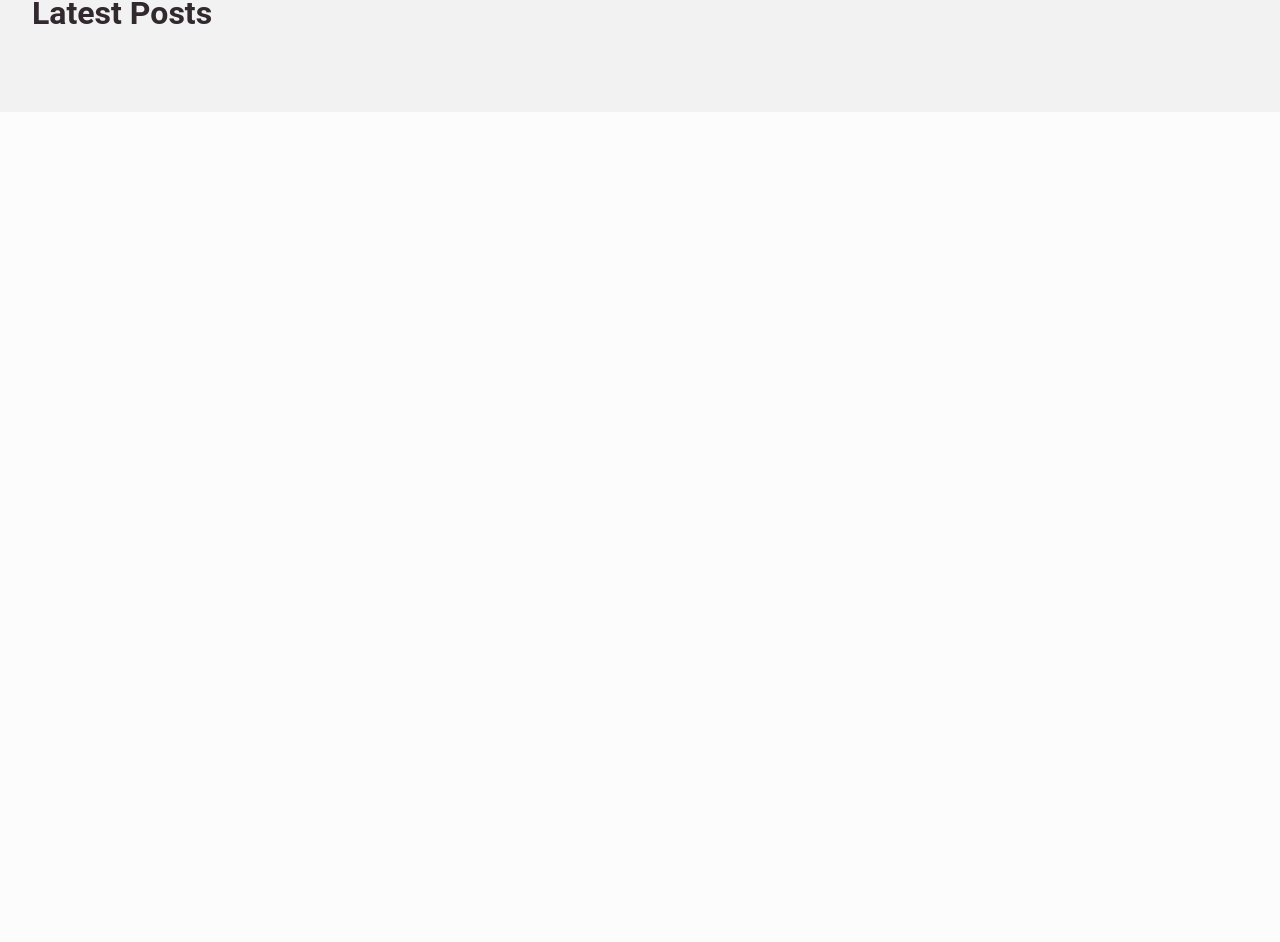
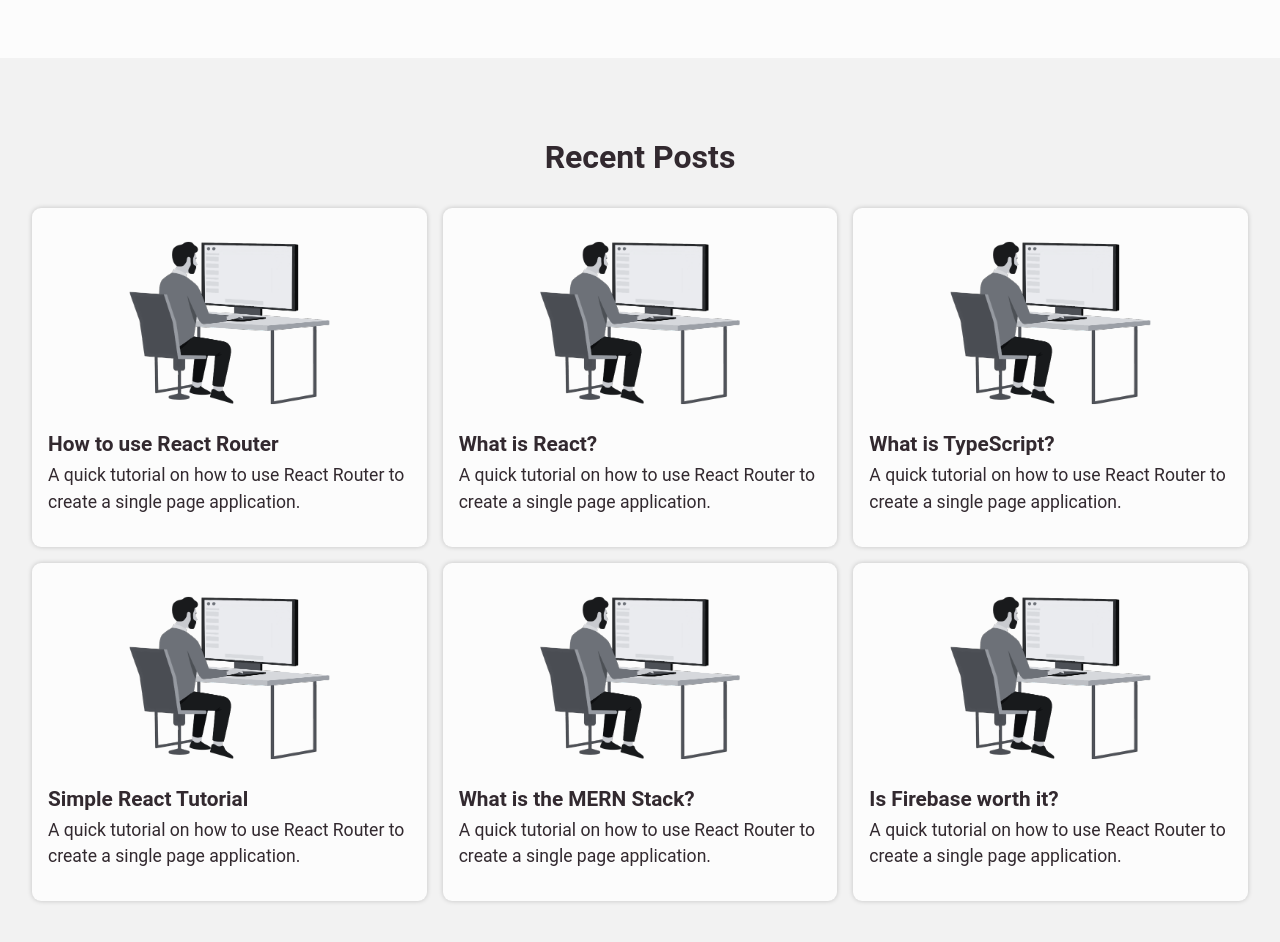
Before and after one commit to JacobBowlware/EfficientDev, a React (Create React App) app: page / in a window 1280 px wide. Shown: the part 694-1636 px from the top of the page. Before the commit the page ends 806 px from the top, so only its background shows below. Built offline with nearby package versions, Linux system fonts and the light colour scheme.

Commit message:
Implement PostCard.

```diff
--- a/src/App.tsx
+++ b/src/App.tsx
@@ -9,8 +9,9 @@ import Home from './pages/Home'
 // CSS
 import './css/App.css';
 import './css/Home.css';
-import './css/Header.css'
-import './css/Footer.css'
+import './css/Header.css';
+import './css/Footer.css';
+import './css/PostCard.css';
 
 // Components
 import Header from './components/Header'
--- a/src/components/Header.tsx
+++ b/src/components/Header.tsx
@@ -23,13 +23,10 @@ const Header = () => {
                 <div className="collapse navbar-collapse" id="navbarNav">
                     <ul className="navbar-nav">
                         <li className="nav-item active">
-                            <Link className="nav-link" to="/">Home</Link>
+                            <Link className="nav-link" to="/">Blogs</Link>
                         </li>
                         <li className="nav-item">
-                            <a className="nav-link" href="/">Features</a>
-                        </li>
-                        <li className="nav-item">
-                            <a className="nav-link" href="/">Pricing</a>
+                            <a className="nav-link" href="/">Tutorials</a>
                         </li>
                     </ul>
                 </div>
--- /dev/null
+++ b/src/components/PostCard.tsx
@@ -0,0 +1,27 @@
+import React from 'react';
+
+import manSitting from '../assets/man-sitting.svg';
+
+interface Post {
+    title: string;
+    description: string;
+    date: string;
+}
+
+interface PostCardProps {
+    post: Post;
+}
+
+const PostCard: React.FC<PostCardProps> = ({ post }) => {
+    return (
+        <div className="post-card">
+            <img className="post-card-img" src={manSitting} alt="" />
+            <h1 className="post-card-header">{post.title}</h1>
+            <p className="post-card-body">
+                {post.description}
+            </p>
+        </div>
+    );
+}
+
+export default PostCard;
--- a/src/css/App.css
+++ b/src/css/App.css
@@ -1,7 +1,7 @@
 :root {
   --var-background: #FCFCFC;
   --var-primary: #32292F;
-  --var-secondary: #99E1D9;
+  --var-secondary: #979797;
   --var-accent: #f2f2f2;
   --var-accent-dark: #5e5e5e;
 }
@@ -38,7 +38,7 @@ body {
 .web-section,
 .web-section-grid {
   width: 100%;
-  padding: 2rem 1rem;
+  padding: 3rem 1rem;
   max-width: 1400px;
   margin-bottom: 2rem;
 }
@@ -91,7 +91,7 @@ body {
 
   .web-section,
   .web-section-grid {
-    padding: 2rem 2rem;
+    padding: 5rem 2rem;
   }
 }
 
--- a/src/css/Home.css
+++ b/src/css/Home.css
@@ -19,3 +19,27 @@
 }
 
 /* Latest Posts Section */
+.home-posts-container {
+    display: grid;
+    grid-template-columns: 1fr;
+    width: 100%;
+    gap: 1rem;
+}
+
+.home-posts-header {
+    text-align: center;
+    width: 100%;
+    margin: 0 0 2rem 0;
+}
+
+@media screen and (min-width: 768px) {
+    .home-posts-container {
+        grid-template-columns: 1fr 1fr;
+    }
+}
+
+@media screen and (min-width: 1024px) {
+    .home-posts-container {
+        grid-template-columns: 1fr 1fr 1fr;
+    }
+}
--- /dev/null
+++ b/src/css/PostCard.css
@@ -0,0 +1,44 @@
+.post-card {
+    display: flex;
+    flex-direction: column;
+    width: 100%;
+    border-radius: 9px;
+    color: var(--var-primary);
+    padding: 1rem;
+    background: var(--var-background);
+    transition: all .3s;
+    box-shadow: 0 0 5px rgba(0, 0, 0, .2);
+}
+
+.post-card:hover {
+    cursor: pointer;
+    scale: 1.01;
+}
+
+.post-card-header {
+    font-size: 1.3rem;
+    font-weight: 600;
+    margin: 0 0 .3rem 0;
+    color: var(--var-primary)
+}
+
+.post-card-subheader {
+    font-size: 1rem;
+    font-weight: 700;
+    margin: .3rem 0;
+    color: var(--var-secondary);
+    white-space: nowrap;
+}
+
+.post-card-body {
+    font-size: 1.1rem;
+    font-weight: 400;
+    margin-bottom: 1rem;
+    color: var(--var-primary)
+}
+
+.post-card-img {
+    width: 100%;
+    height: 200px;
+    margin-bottom: .5rem;
+}
--- a/src/pages/Home.tsx
+++ b/src/pages/Home.tsx
@@ -1,4 +1,38 @@
 import manSitting from '../assets/man-sitting.svg';
+import PostCard from '../components/PostCard';
+
+let posts = [
+    {
+        title: "How to use React Router",
+        description: "A quick tutorial on how to use React Router to create a single page application.",
+        date: "2021-05-01",
+    },
+    {
+        title: "What is React?",
+        description: "A quick tutorial on how to use React Router to create a single page application.",
+        date: "2023-02-20",
+    },
+    {
+        title: "What is TypeScript?",
+        description: "A quick tutorial on how to use React Router to create a single page application.",
+        date: "2022-10-14",
+    },
+    {
+        title: "Simple React Tutorial",
+        description: "A quick tutorial on how to use React Router to create a single page application.",
+        date: "2021-05-01",
+    },
+    {
+        title: "What is the MERN Stack?",
+        description: "A quick tutorial on how to use React Router to create a single page application.",
+        date: "2021-05-01",
+    },
+    {
+        title: "Is Firebase worth it?",
+        description: "A quick tutorial on how to use React Router to create a single page application.",
+        date: "2021-05-01",
+    }
+]
 
 const Home = () => {
     return (
@@ -23,8 +57,17 @@ const Home = () => {
                 <div className="web-section">
                     <div className="web-section__item home-hero__item">
                         <h2 className="web-section-header home-posts-header">
-                            Latest Posts
+                            Recent Posts
                         </h2>
+                    </div>
+                    <div className="home-posts-container">
+                        {
+                            posts.map((post, index) => {
+                                return (
+                                    <PostCard key={index} post={post} />
+                                )
+                            })
+                        }
                     </div>
                 </div>
             </div>
```
